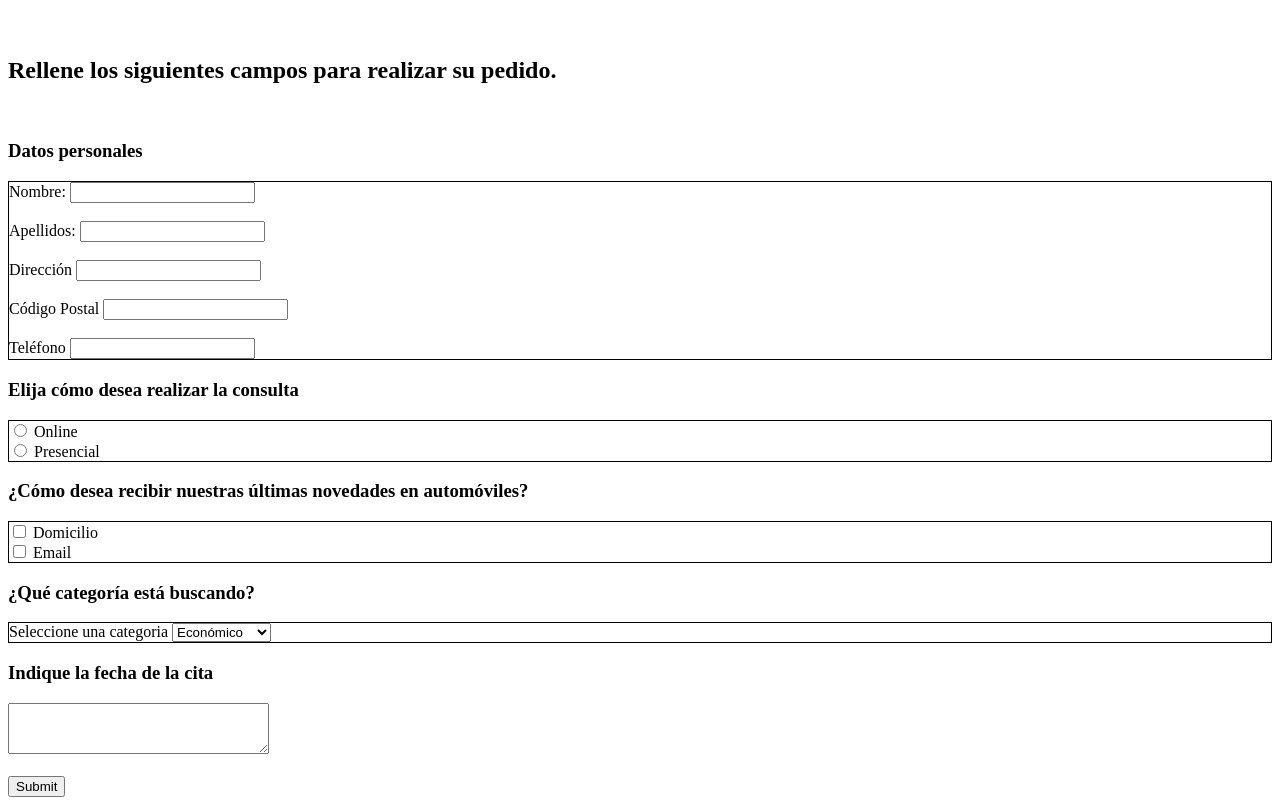
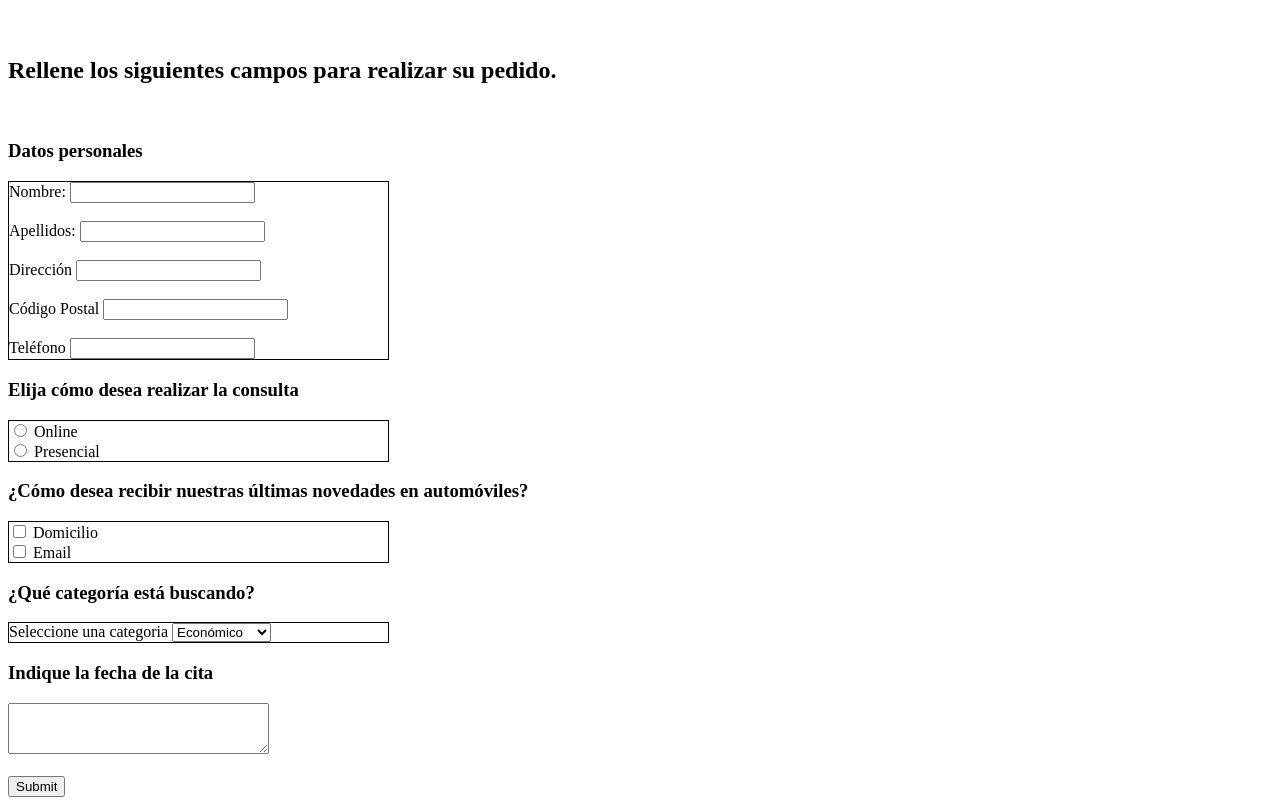
Before and after one commit to FcoJavierVGizv/LMSGI1, a plain HTML site: page HTML/Formularios.html in a window 1280 px wide. Shown: the part 79-884 px from the top of the page. Drawn offline with Linux system fonts and the light colour scheme.

Commit message:
C:\Users\Fran\Documents\GIT\LMSGI\LMSGI1

```diff
--- a/HTML/Formularios.html
+++ b/HTML/Formularios.html
@@ -15,7 +15,7 @@
         <br>
         <h3>Datos personales</h3>
 
-        <div style="border : 1px solid black">
+        <div style="border : 1px solid black ; width : 30%">
             <label for="nombre">Nombre:</label>
             <input type="text" id="nombre" name="nombre" value="">
             <br><br>
@@ -38,7 +38,7 @@
 
         <h3>Elija cómo desea realizar la consulta</h3>
 
-        <div style="border : 1px solid black">
+        <div style="border : 1px solid black ; width : 30%">
             <input type="radio" id="online" name="metodo" value="online">
             <label for="online">Online</label><br>
 
@@ -47,7 +47,7 @@
         </div>
 
         <h3>¿Cómo desea recibir nuestras últimas novedades en automóviles?</h3>
-        <div style="border : 1px solid black">
+        <div style="border : 1px solid black ; width : 30%">
             <input type="checkbox" id="domicilio" name="domicilio" value="domicilio">
             <label for="domicilio">Domicilio</label><br>
 
@@ -56,7 +56,7 @@
         </div>
 
         <h3>¿Qué categoría está buscando?</h3>
-        <div style="border : 1px solid black">
+        <div style="border : 1px solid black ; width : 30%" >
             <label for="categoria">Seleccione una categoria</label>
             <select id="categoria" name="categoria">
                 <option value="eco">Económico</option>
```
